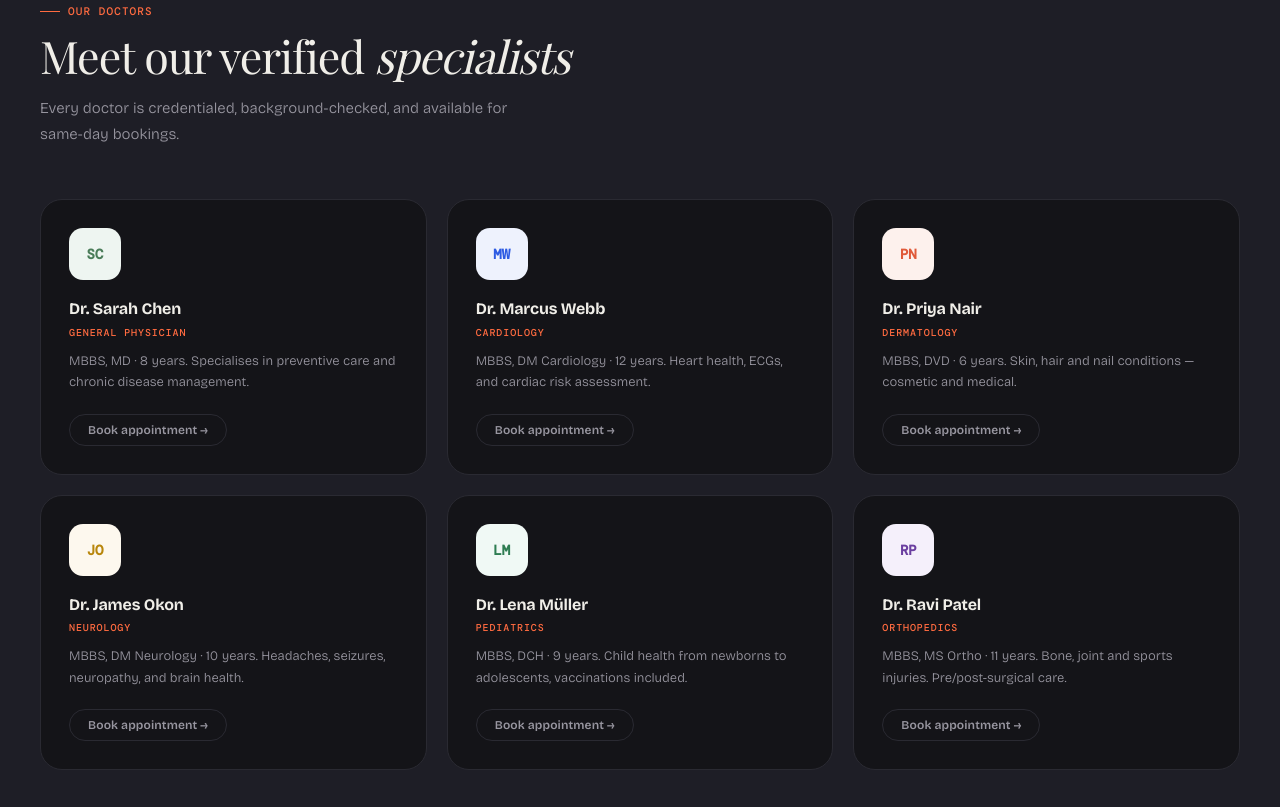
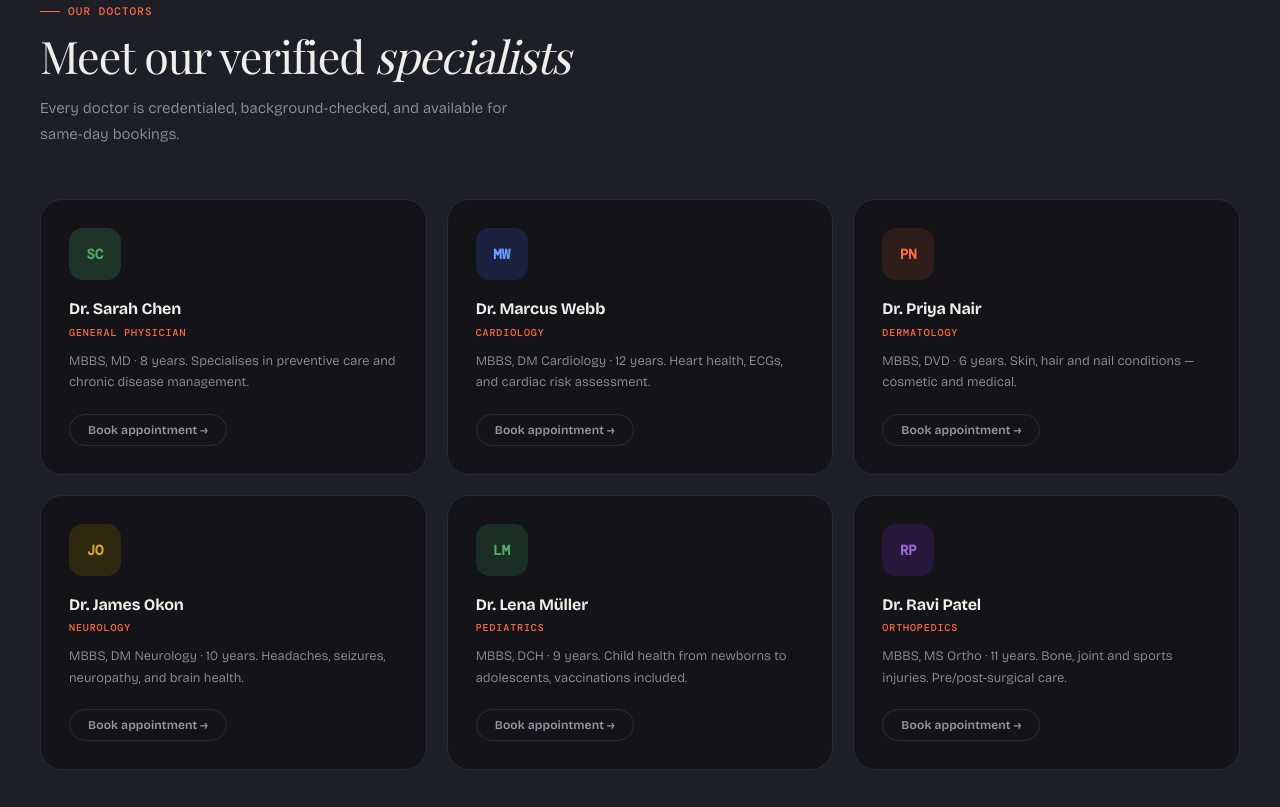
Before and after one commit to rudrasalokhe/docdrop, a plain HTML site: page static/index.html in a window 1280 px wide. Shown: the part 981-1788 px from the top of the page. Drawn offline with nearby package versions, Linux system fonts and the light colour scheme; a web font is replaced by a local one.

Commit message:
Update index.html

```diff
--- a/static/index.html
+++ b/static/index.html
@@ -61,12 +61,12 @@
     </div>
     <div class="hero-visual">
       <div class="hcard-mini hcard-mini-2">
-        <div class="hm-icon" style="background:#eef5f1">✓</div>
+        <div class="hm-icon" style="background:#1f3328">✓</div>
         <div><div class="hm-title">Free to book</div><div class="hm-sub">No payment required</div></div>
       </div>
       <div class="hcard">
         <div class="hcard-top">
-          <div class="hcard-av" style="background:#eef5f1;color:#4a7c59">SC</div>
+          <div class="hcard-av" style="background:#1f3328;color:#4dab6a">SC</div>
           <div>
             <div class="hcard-name">Dr. Sarah Chen</div>
             <div class="hcard-spec">General Physician</div>
@@ -81,7 +81,7 @@
         <button class="hcard-btn" onclick="showApp('patient','signup')">Book appointment &rarr;</button>
       </div>
       <div class="hcard-mini hcard-mini-1">
-        <div class="hm-icon" style="background:#fdf1ed">📅</div>
+        <div class="hm-icon" style="background:#2e1d18">📅</div>
         <div><div class="hm-title">Confirmed!</div><div class="hm-sub">Dr. Webb · Thu 2:30 PM</div></div>
       </div>
     </div>
@@ -112,42 +112,42 @@
       </div>
       <div class="doctors-grid">
         <div class="doc-card">
-          <div class="doc-av" style="background:#eef5f1;color:#4a7c59">SC</div>
+          <div class="doc-av" style="background:#1f3328;color:#4dab6a">SC</div>
           <div class="doc-name">Dr. Sarah Chen</div>
           <div class="doc-spec">General Physician</div>
           <div class="doc-bio">MBBS, MD · 8 years. Specialises in preventive care and chronic disease management.</div>
           <button class="doc-book" onclick="showApp('patient','signup')">Book appointment &rarr;</button>
         </div>
         <div class="doc-card">
-          <div class="doc-av" style="background:#eef2fd;color:#2d5be3">MW</div>
+          <div class="doc-av" style="background:#1a2240;color:#6b9fff">MW</div>
           <div class="doc-name">Dr. Marcus Webb</div>
           <div class="doc-spec">Cardiology</div>
           <div class="doc-bio">MBBS, DM Cardiology · 12 years. Heart health, ECGs, and cardiac risk assessment.</div>
           <button class="doc-book" onclick="showApp('patient','signup')">Book appointment &rarr;</button>
         </div>
         <div class="doc-card">
-          <div class="doc-av" style="background:#fdf1ed;color:#e05a3a">PN</div>
+          <div class="doc-av" style="background:#2e1d18;color:#ff6b40">PN</div>
           <div class="doc-name">Dr. Priya Nair</div>
           <div class="doc-spec">Dermatology</div>
           <div class="doc-bio">MBBS, DVD · 6 years. Skin, hair and nail conditions — cosmetic and medical.</div>
           <button class="doc-book" onclick="showApp('patient','signup')">Book appointment &rarr;</button>
         </div>
         <div class="doc-card">
-          <div class="doc-av" style="background:#fdf8ee;color:#b8860b">JO</div>
+          <div class="doc-av" style="background:#2e2810;color:#d4a830">JO</div>
           <div class="doc-name">Dr. James Okon</div>
           <div class="doc-spec">Neurology</div>
           <div class="doc-bio">MBBS, DM Neurology · 10 years. Headaches, seizures, neuropathy, and brain health.</div>
           <button class="doc-book" onclick="showApp('patient','signup')">Book appointment &rarr;</button>
         </div>
         <div class="doc-card">
-          <div class="doc-av" style="background:#f0f9f5;color:#2e7d52">LM</div>
+          <div class="doc-av" style="background:#1a2e25;color:#4dab6a">LM</div>
           <div class="doc-name">Dr. Lena Müller</div>
           <div class="doc-spec">Pediatrics</div>
           <div class="doc-bio">MBBS, DCH · 9 years. Child health from newborns to adolescents, vaccinations included.</div>
           <button class="doc-book" onclick="showApp('patient','signup')">Book appointment &rarr;</button>
         </div>
         <div class="doc-card">
-          <div class="doc-av" style="background:#f5f0fb;color:#6b3fa0">RP</div>
+          <div class="doc-av" style="background:#26183a;color:#9b68d4">RP</div>
           <div class="doc-name">Dr. Ravi Patel</div>
           <div class="doc-spec">Orthopedics</div>
           <div class="doc-bio">MBBS, MS Ortho · 11 years. Bone, joint and sports injuries. Pre/post-surgical care.</div>
@@ -332,7 +332,7 @@
         <div class="auth-side">
           <div class="side-tagline">Join <strong>500+ patients</strong> who've already booked with DocDrop.</div>
           <div class="side-card">
-            <div class="side-av" style="background:#eef5f1;color:#4a7c59">SC</div>
+            <div class="side-av" style="background:#1f3328;color:#4dab6a">SC</div>
             <div class="side-name">Dr. Sarah Chen</div>
             <div class="side-spec">General Physician</div>
             <div class="side-avail">Available now</div>
```
